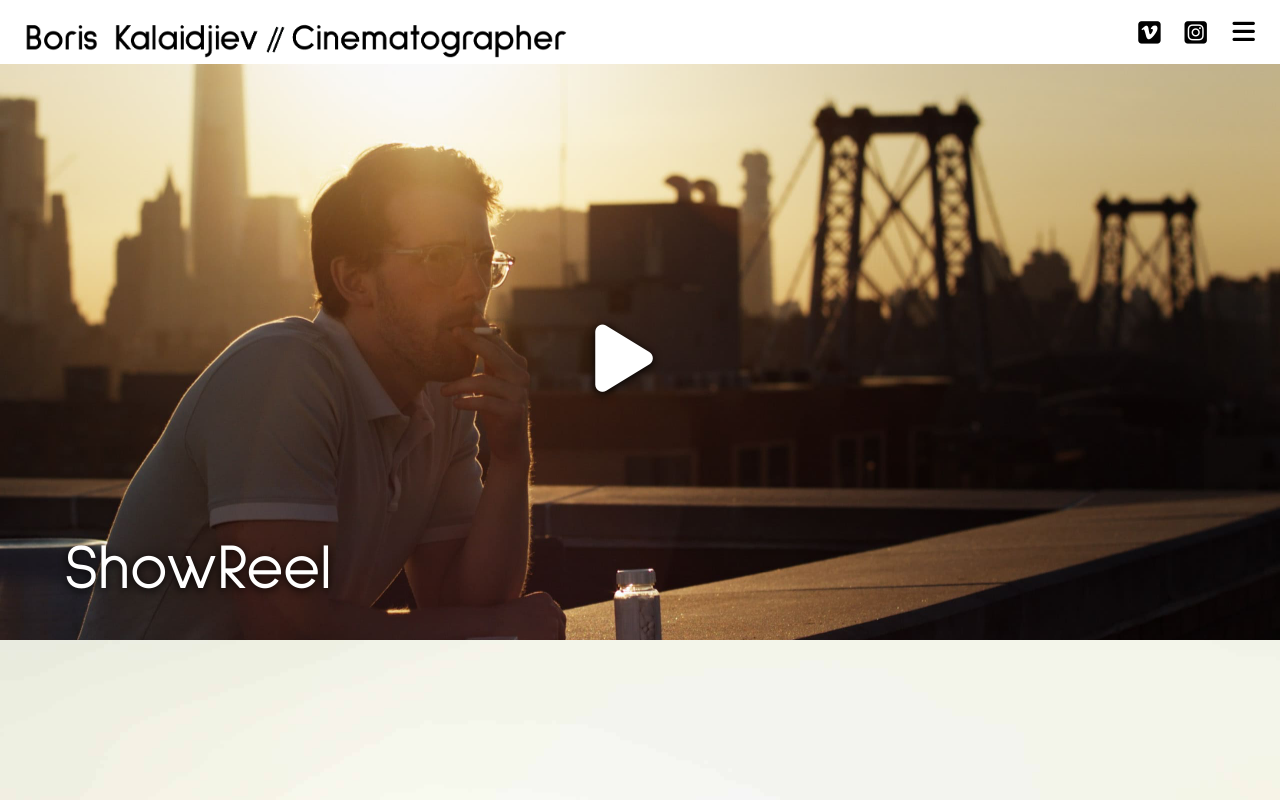
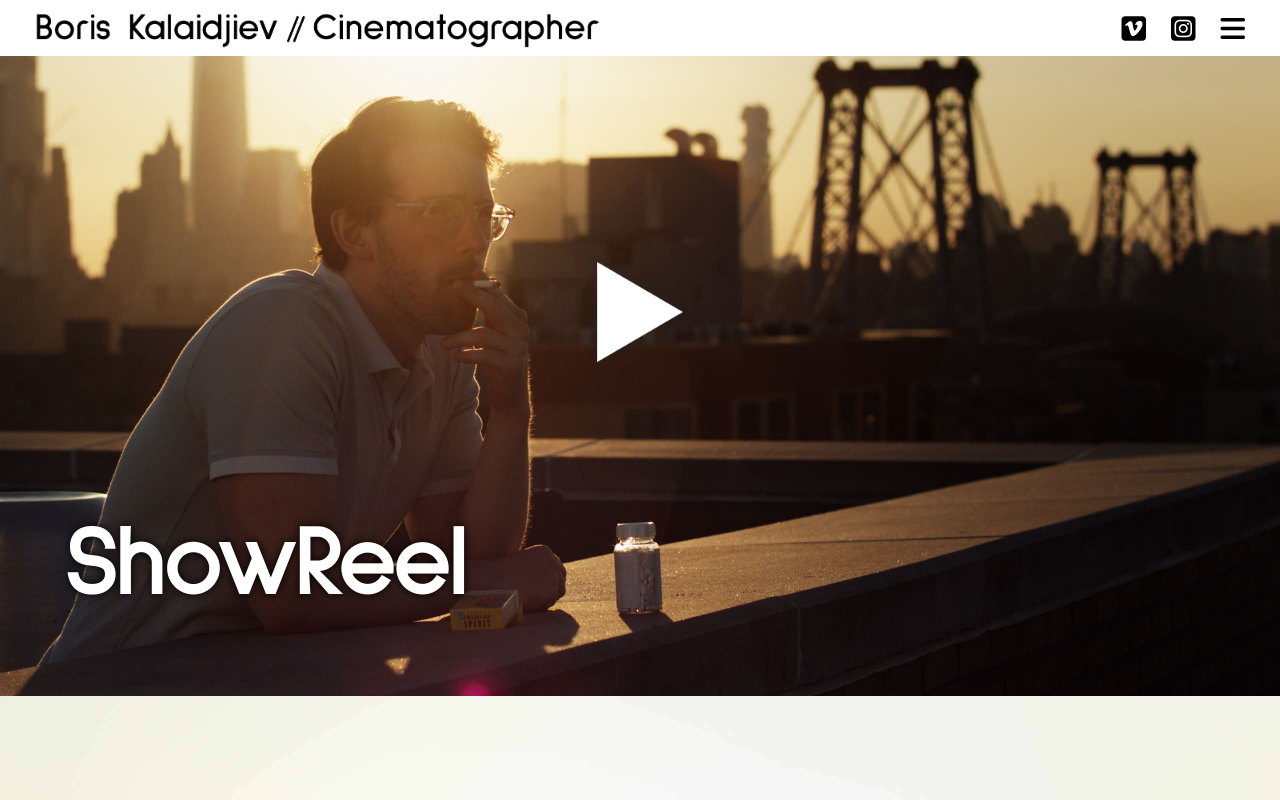
Before and after one commit to GhostOGC/boris, a React (Create React App) app: page / in a window 1280 px wide. Shown: the top 800 px of the page. Built offline with nearby package versions, Linux system fonts and the light colour scheme.

Commit message:
feat: app - reworks

```diff
--- a/package.json
+++ b/package.json
@@ -11,6 +11,7 @@
     "react-bootstrap": "^2.0.3",
     "react-dom": "^17.0.2",
     "react-parallax": "^3.3.0",
+    "react-player": "^2.9.0",
     "react-router-dom": "^6.0.2",
     "react-scripts": "4.0.3",
     "web-vitals": "^1.1.2"
--- a/public/index.html
+++ b/public/index.html
@@ -21,6 +21,10 @@
     * {
       margin: 0;
     }
+
+    #player {
+      height: auto !important;
+    }
     @font-face {
       font-family: SulphurPoint;
       src: url("/src/Fonts/SulphurPoint-Bold.ttf");
--- a/src/App.css
+++ b/src/App.css
@@ -14,7 +14,7 @@ a {
 p {
   margin: 10px 0;
   line-height: 1.857em;
-  font-size: 1vw;
+  font-size: 2vh;
   font-weight: 500;
   font-family: sans-serif;
 }
@@ -22,44 +22,50 @@ h1 {
   font-family: SulphurPoint;
 }
 .header {
-  height: 5vw;
+  position: sticky;
+  height: 7vh;
   display: flex;
   align-items: center;
+  z-index: 1;
 }
 .header-logo-link {
-  height: 2vw;
+  height: 5vh;
   float: left;
-  margin-left: 25px;
+  margin-left: 35px;
   margin-right: auto;
 }
 .main-nav-wrapper {
-  margin-right: 25px;
+  margin-top: 5px;
+  margin-right: 35px;
   display: flex;
-  margin-top: 5px;
-  font-size: 2vw;
-}
-.social-wrapper {
-  display: flex;
-  margin-right: 2vw;
-  font-size: 2vw;
+  align-items: center;
+  font-size: 3.5vh;
 }
 .social-item {
-  margin-left: 24px;
+  margin-left: 25px;
 }
 .nav-item:hover {
   color: darkgray;
   cursor: pointer;
 }
 .main-logo {
-  height: 3vw;
+  height: 5vh;
 }
+.play-icon {
+  background: url("/src/Media/Icons/Whitebutton.svg");
+  background-repeat: no-repeat;
+  background-size: cover; /* stretch the background to cover the whole element */
+  display: inline-block;
+  height: 20px;
+  width: 20px;
+}
+
 .grey-hover:hover {
   color: grey;
 }
 .footer {
   background-color: black;
   padding: 6vh;
-  bottom: 0;
 }
 
 .footer a {
@@ -67,25 +73,26 @@ h1 {
 }
 
 .project-wrapper {
-  min-height: 45vw;
+  min-height: 35vw;
   position: relative;
 }
 .modal-container {
   position: fixed;
   background-color: rgba(0, 0, 0, 0.95);
-  z-index: 100;
+  z-index: 1212;
   top: 0;
   left: 0;
   height: 100%;
   width: 100%;
-  font-size: 4vw;
   color: white;
 }
 .modal-exit-icon {
   position: relative;
+  font-size: 3vw;
   padding-top: 2.5%;
-  padding-left: 5%;
+  padding-right: 5%;
   left: 90%;
+  z-index: 150;
 }
 .modal-exit-icon:hover {
   color: darkgray;
@@ -95,8 +102,9 @@ h1 {
   position: absolute;
   left: 50%;
   top: 50%;
-  font-size: 80px;
+  font-size: 5vw;
   font-weight: 800;
+  height: 30%;
 
   margin-left: -150px;
   margin-top: -150px;
@@ -104,6 +112,111 @@ h1 {
   text-align: center;
   flex-direction: column;
   justify-content: space-between;
-  height: 300px;
-  width: 300px;
 }
+
+.modal-wrapper{
+ position: fixed;
+ top:0;
+ z-index: 100;
+ margin-top: -10vh;
+ background-color: rgba(0, 0, 0, 0.65);
+ width: 100%;
+ height: 200%;
+}
+.modal {
+position: fixed; /* Stay in place */
+z-index: 1; /* Sit on top */
+left: 0;
+top: 0;
+width: 100%; /* Full width */
+height: 100%; /* Full height */
+overflow: hidden; /* Enable scroll if needed */
+background-color: rgb(0,0,0); /* Fallback color */
+background-color: rgba(0,0,0,0.4); /* Black w/ opacity */
+
+}
+
+.player-wrapper {
+  position: fixed;
+  top: 50%;
+  left: 0;
+  width: 100%;
+  height: auto;
+  z-index: 100;
+  transform: translate(0,-100%);
+}
+
+
+.react-player {
+  padding-top: 56.25%;
+  margin-top: -56.25%;
+  position: relative;
+  height: auto;
+
+}
+
+.react-player > div {
+  position: absolute;
+}
+.player-wrapper .react-player iframe{
+  height: 56.25% !important;
+}
+.bio-wrapper {
+  background-color: #e2e2e2;
+  display: flex;
+  min-height: 87vh;
+  width: 100vw;
+  align-items: center;
+}
+.bio-image {
+  width: 30vw;
+}
+.bio-text {
+  min-height: 40vh;
+  max-width: 50vw;
+  margin-left: 10vw;
+  margin-right: 5vw;
+}
+.bio-text a {
+  color: #0645ad;
+  text-decoration: underline;
+}
+@media screen and (max-width: 1025px) {
+  .bio-wrapper {
+    flex-direction: column-reverse;
+  }
+  .bio-image {
+    margin-top: 4rem;
+    width: 70vw;
+  }
+  .bio-text {
+    margin-top: 2rem;
+    max-width: 80%;
+    margin-bottom: 2rem;
+  }
+  .modal-exit-icon {
+    font-size: 30px;
+  }
+  .main-logo {
+    height: 40px;
+  }
+  .header-logo-link {
+    height: 40px;
+  }
+  .header {
+    height: 60px;
+    display: flex;
+    align-items: center;
+  }
+  .main-nav-wrapper {
+    font-size: 25px;
+  }
+  .modal-navigation-container {
+    font-size: 80px;
+    height: 300px;
+    width: 300px;
+  }
+  .project-wrapper {
+    min-height: 45vw;
+  }
+}
--- a/src/Components/BioPage/Bio.js
+++ b/src/Components/BioPage/Bio.js
@@ -2,23 +2,8 @@ import Img from "../../Media/Bio/Bio.jpeg";
 
 const Bio = () => {
   return (
-    <div
-      style={{
-        backgroundColor: "#e2e2e2",
-        display: "flex",
-        minHeight: "87vh",
-        width: "100vw",
-        alignItems: "center",
-      }}
-    >
-      <div
-        style={{
-          minHeight: "40vh",
-          maxWidth: "50vw",
-          marginLeft: "10vw",
-          marginRight: "5vw",
-        }}
-      >
+    <div className="bio-wrapper">
+      <div className="bio-text">
         <p>
           Boris Kalaidjiev was born in Sofia and grew up in South Africa,
           Bulgaria, United States and France. He studied cinematography in
@@ -40,7 +25,7 @@ const Bio = () => {
         </p>
         <p>He is fluent in English, Bulgarian and French.</p>
       </div>
-      <div style={{ width: "30vw" }}>
+      <div className="bio-image">
         <img alt="alternative" width="100%" src={Img} />
       </div>
     </div>
--- a/src/Components/HomePage/Project.js
+++ b/src/Components/HomePage/Project.js
@@ -1,53 +1,39 @@
-import { Parallax } from "react-parallax";
+import { Component } from "react";
+import "./Projects.css";
+import Logo from "../../Media/Icons/play-button.png";
+import ReactPlayerModal from "../Player/PlayerModal";
+class Project extends Component {
+  state = {
+    open: false,
+  };
+  render = () => {
+    const { classNames, img, title, link } = this.props.data;
 
-const Project = ({ data }) => {
-  return (
-    <Parallax
-      strength="100"
-      style={{ width: "100%" }}
-      bgImageStyle={{ paddingBottom: "56.25%", width: "100%" }}
-      bgImage={data.img}
-    >
-      <div className="project-wrapper">
-        <div
-          style={{
-            fontSize: "6vw",
-            textDecoration: "none",
-            color: "white",
-            position: "absolute",
-            top: "43%",
-            left: "46.5%",
-          }}
-        >
-          <a style={{ textShadow: "0px 2px 10px black" }} href={data.link}>
-            <i className="fas fa-play"></i>
+    return (
+      <div
+        className={`parallax project ${classNames ? classNames : ""}`}
+        style={{ backgroundImage: `url(${img})` }}
+      >
+        <img
+          src={Logo}
+          className="play-btn"
+          alt="missing"
+          onClick={() => this.setState({ open: !this.state.open })}
+        />
+        <h1>
+          <a href={link} className="project-title">
+            {title}
           </a>
-        </div>
+        </h1>
+        {this.state.open && (
+          <ReactPlayerModal
+            url={link}
+            onClose={() => this.setState({ open: false })}
+          />
+        )}
       </div>
-      <div
-        style={{
-          position: "absolute",
-          top: "80%",
-          left: "5%",
-        }}
-      >
-        <a
-          style={{ textDecoration: "none", textShadow: "0px 2px 10px black" }}
-          href={data.link}
-        >
-          <h1
-            style={{
-              color: "white",
-              fontWeight: "500",
-              fontSize: "5vw",
-            }}
-          >
-            {data.title}
-          </h1>
-        </a>
-      </div>
-    </Parallax>
-  );
-};
+    );
+  };
+}
 
 export default Project;
--- a/src/Components/HomePage/Projects.js
+++ b/src/Components/HomePage/Projects.js
@@ -1,10 +1,16 @@
+import "./Projects.css";
 import Project from "./Project";
 import Showreel from "../../Media/Showreel/Showreel.jpg";
 import Shanghai from "../../Media/Shanghai4am/Shanghai.jpg";
 import Seewines from "../../Media/Seewines/Seewines.jpeg";
 
 const projects = [
-  { title: "ShowReel", img: Showreel, link: "https://vimeo.com/487601703" },
+  {
+    classNames: "first-project",
+    title: "ShowReel",
+    img: Showreel,
+    link: "https://vimeo.com/487601703",
+  },
   { title: "Seewines", img: Seewines, link: "https://vimeo.com/573358103" },
   { title: "Shanghai", img: Shanghai, link: "https://vimeo.com/449976062" },
   { title: "ShowReel", img: Showreel, link: "https://vimeo.com/487601703" },
@@ -18,8 +24,8 @@ const projects = [
 const Projects = () => {
   return (
     <div>
-      {projects.map((project) => (
-        <Project data={project} />
+      {projects.map((project, i) => (
+        <Project key={i} data={project} />
       ))}
     </div>
   );
--- a/src/Components/Logo/Logo.js
+++ b/src/Components/Logo/Logo.js
@@ -15,7 +15,7 @@ class Logo extends Component {
     window.removeEventListener("resize", this.handleResize);
   }
   handleResize = () => {
-    if (window.innerWidth < 750) {
+    if (window.innerWidth < 1025) {
       this.setState({ logo: mobileLogo });
     } else {
       this.setState({ logo: mainLogo });
--- a/src/Components/Static/Header.js
+++ b/src/Components/Static/Header.js
@@ -23,10 +23,11 @@ const Header = () => {
           >
             <i className="fab fa-instagram-square grey-hover" />
           </a>
+          <i
+            onClick={() => setOpen(true)}
+            className="fas fa-bars nav-item social-item"
+          />
         </div>
-        <span>
-          <i onClick={() => setOpen(true)} className="fas fa-bars nav-item" />
-        </span>
       </div>
 
       {open ? <NavigationModal setOpen={setOpen} /> : null}
```
Also changed, not shown: 1 other file (tests, documents, lock files or other folders).
